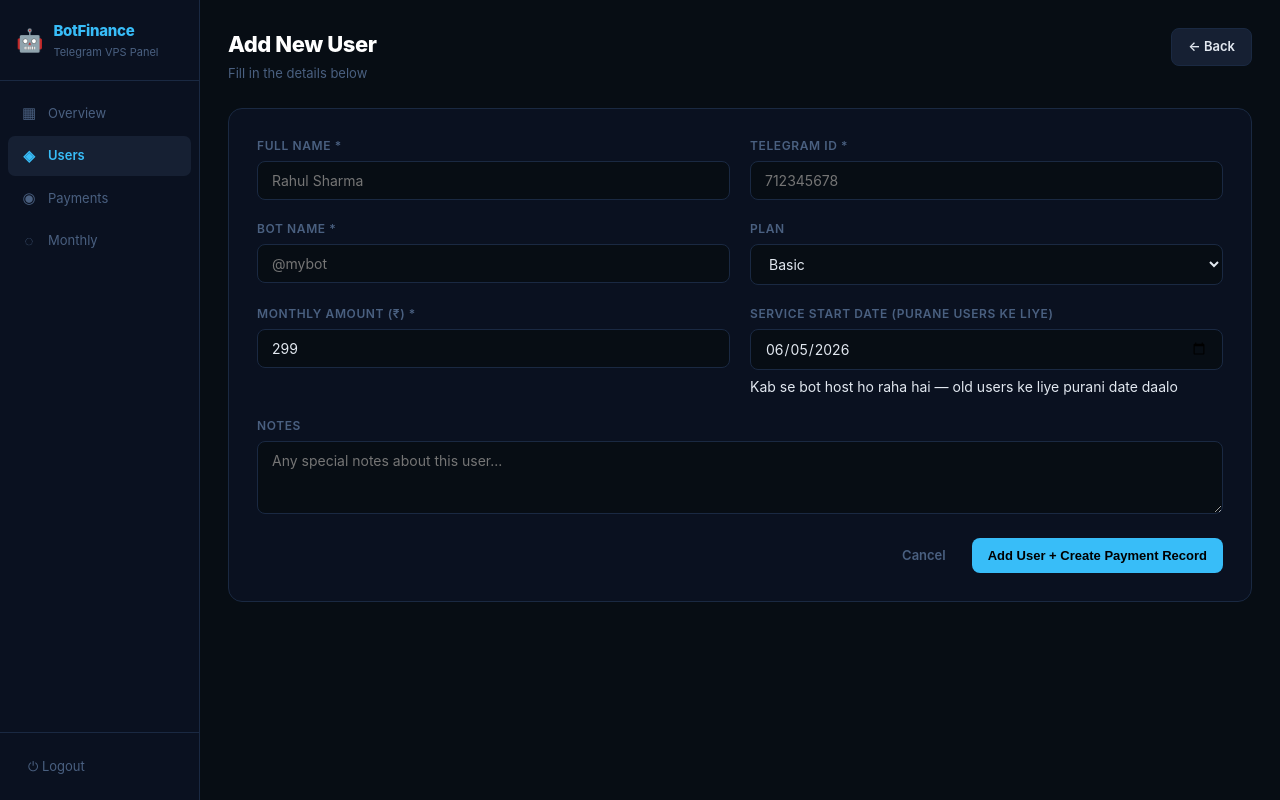
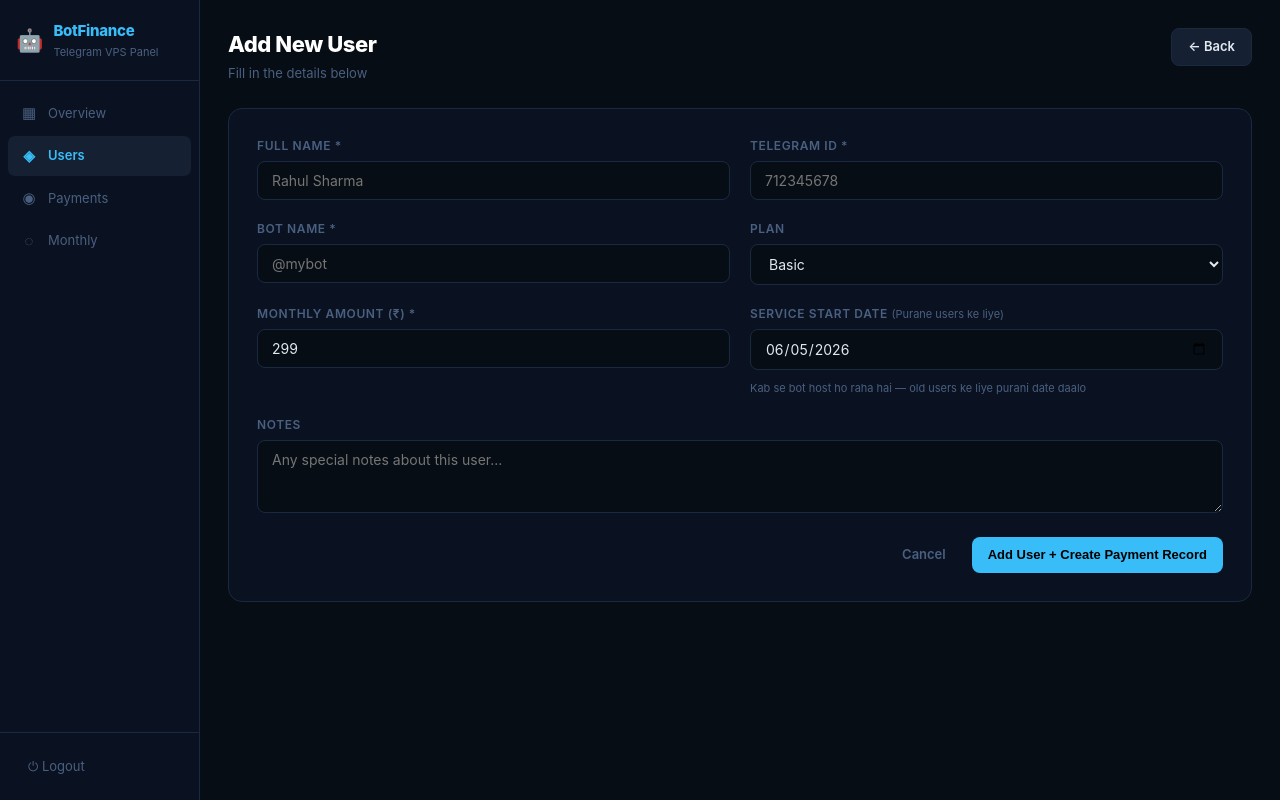
Before and after one commit to MikoxYae/botpanel, a Flask app: page /users/add in a window 1280 px wide. Run offline with Flask 3, Linux system fonts and the light colour scheme; the visitor is signed in with stand-in values (Sample User, id 1).

Commit message:
Update static/css/style.css

```diff
--- a/static/css/style.css
+++ b/static/css/style.css
@@ -356,6 +356,9 @@ body {
 .login-form { display: flex; flex-direction: column; gap: 16px; }
 .login-hint { text-align: center; font-size: 12px; color: var(--muted); margin-top: 16px; }
 
+.label-hint  { font-weight: 400; color: var(--muted); font-size: 11px; text-transform: none; letter-spacing: 0; }
+.field-hint  { font-size: 11px; color: var(--muted); margin-top: 4px; }
+
 @media (max-width: 900px) {
   .stats-grid { grid-template-columns: 1fr 1fr; }
   .two-col { grid-template-columns: 1fr; }
```
